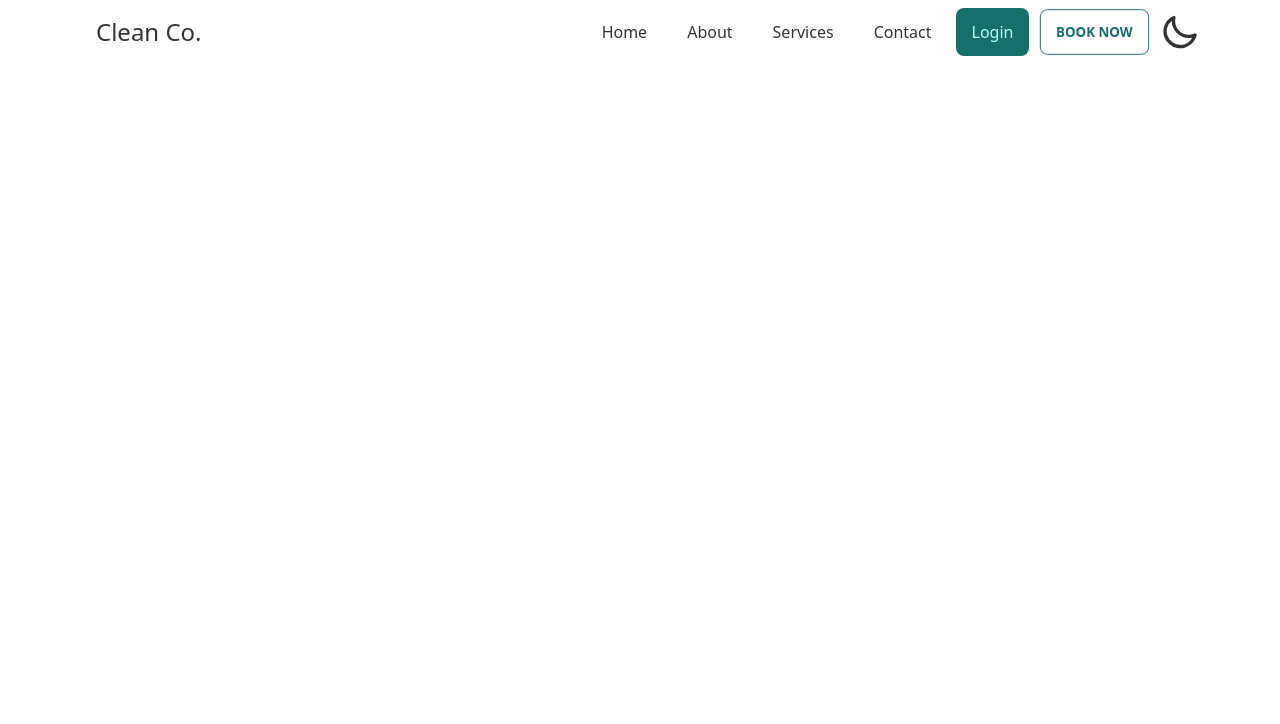
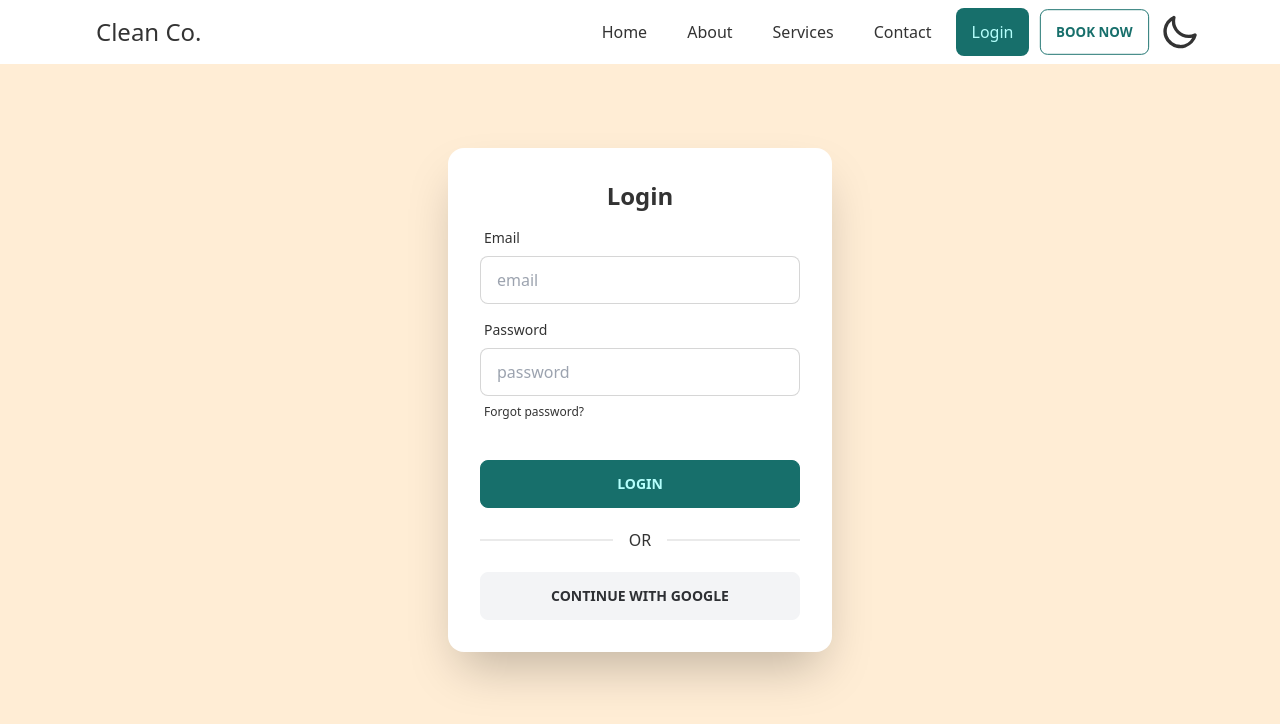
Before and after one commit to Shihab2022/clean-co-live-client, a React (Create React App) app: page /login in a window 1280 px wide. Shown: the top 724 px of the page. Built offline with nearby package versions, Linux system fonts and the light colour scheme.

Commit message:
implement private route

```diff
--- a/src/App.js
+++ b/src/App.js
@@ -1,7 +1,9 @@
-import { Route, Routes } from 'react-router-dom';
-import './App.css';
-import { publicRoute } from './route/publicRoutes';
-import Navbar from './Pages/Shared/Navbar';
+import { Route, Routes } from "react-router-dom";
+import "./App.css";
+import { publicRoute } from "./route/publicRoutes";
+import Navbar from "./Pages/Shared/Navbar";
+import PrivateRoute from "./authendication/PrivateRoute";
+import { privateRoutes } from "./route/privateRoutes";
 
 function App() {
   return (
@@ -11,6 +13,12 @@ function App() {
           {publicRoute.map(({ path, Component }, index) => (
             <Route key={index} path={path} element={<Component />} />
           ))}
+
+          <Route element={<PrivateRoute />}>
+            {privateRoutes.map(({ path, Component }, index) => (
+              <Route key={index} path={path} element={<Component />} />
+            ))}
+          </Route>
         </Routes>
       </Navbar>
     </div>
--- a/src/Pages/Login/Login.js
+++ b/src/Pages/Login/Login.js
@@ -2,9 +2,36 @@ import React from 'react';
 
 const Login = () => {
     return (
-        <div>
-         <p>this is login page</p>
+        <div class='flex h-screen bg-accent justify-center items-center'>
+
+
+    <div class="card flex-shrink-0 w-full max-w-sm shadow-2xl bg-base-100">
+      <div class="card-body">
+          <h1 class='text-center text-2xl font-bold'>Login</h1>
+        <div class="form-control">
+          <label class="label">
+            <span class="label-text">Email</span>
+          </label>
+          <input type="text" placeholder="email" class="input input-bordered" />
         </div>
+        <div class="form-control">
+          <label class="label">
+            <span class="label-text">Password</span>
+          </label>
+          <input type="text" placeholder="password" class="input input-bordered" />
+          <label class="label">
+            <a href="#" class="label-text-alt link link-hover">Forgot password?</a>
+          </label>
+        </div>
+        <div class="form-control mt-6">
+          <button class="btn btn-primary">Login</button>
+        </div>
+        <div class="divider">OR</div>
+        <button class='btn btn-glass hover:btn-accent'>CONTINUE WITH GOOGLE</button>
+      </div>
+    </div>
+  </div>
+
     );
 };
 
--- /dev/null
+++ b/src/Pages/dashboard/Dashboard.js
@@ -0,0 +1,11 @@
+import React from 'react';
+
+const Dashboard = () => {
+    return (
+        <div>
+            <p>from dashboard page</p>
+        </div>
+    );
+};
+
+export default Dashboard;
--- /dev/null
+++ b/src/authendication/AdminRoute.js
@@ -0,0 +1,15 @@
+import React from 'react';
+import { Navigate, Outlet, useLocation } from 'react-router-dom';
+import UseAdmin from '../hooks/UseAdmin';
+
+const AdminRoute = () => {
+    const location =useLocation()
+    const [admin]=UseAdmin()
+
+    if(!admin){
+        return <Navigate to='/login' state={{from :location}} replace></Navigate>
+    }
+    return <Outlet/>
+};
+
+export default AdminRoute;
--- /dev/null
+++ b/src/authendication/PrivateRoute.js
@@ -0,0 +1,13 @@
+import React from 'react';
+import { Navigate, Outlet, useLocation } from 'react-router-dom';
+
+const PrivateRoute = () => {
+    const location =useLocation()
+    const user=false
+    if(!user){
+        return <Navigate to='/login' state={{from :location}} replace></Navigate>
+    }
+    return <Outlet/>
+};
+
+export default PrivateRoute;
--- /dev/null
+++ b/src/hooks/UseAdmin.js
@@ -0,0 +1,9 @@
+import React, { useState } from 'react';
+
+const UseAdmin = () => {
+   const [admin,setAdmin]=useState(true)
+
+   return [admin]
+};
+
+export default UseAdmin;
--- /dev/null
+++ b/src/route/privateRoutes.js
@@ -0,0 +1,11 @@
+
+import About from '../Pages/About/About';
+import Service from '../Pages/Service/Service';
+
+
+export const privateRoutes = [
+
+    { path: "/about", name: "About", Component: About },
+    { path: "/services", name: "Services", Component: Service },
+
+  ];
```
Also changed, not shown: src/route/publicRoutes.js (+4 -4 lines). Lines whose indentation alone changed are shown as unchanged.
